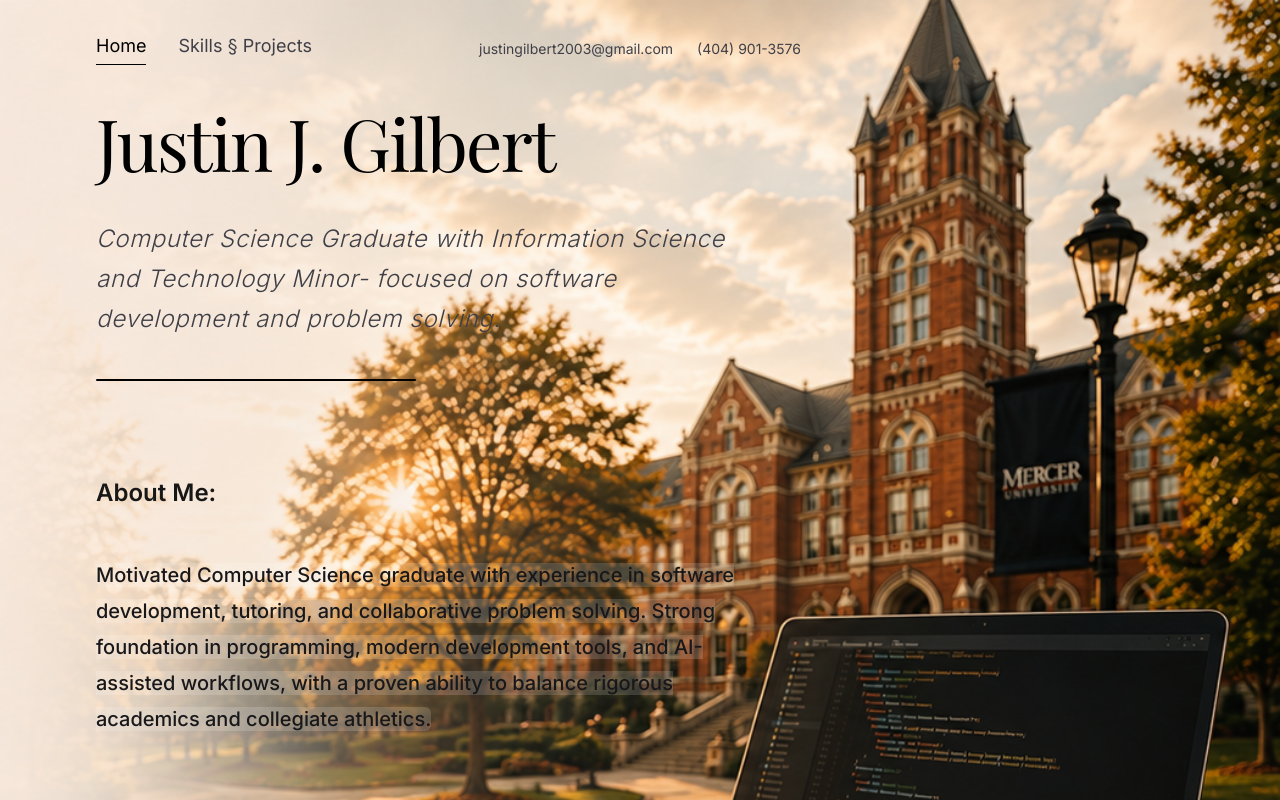
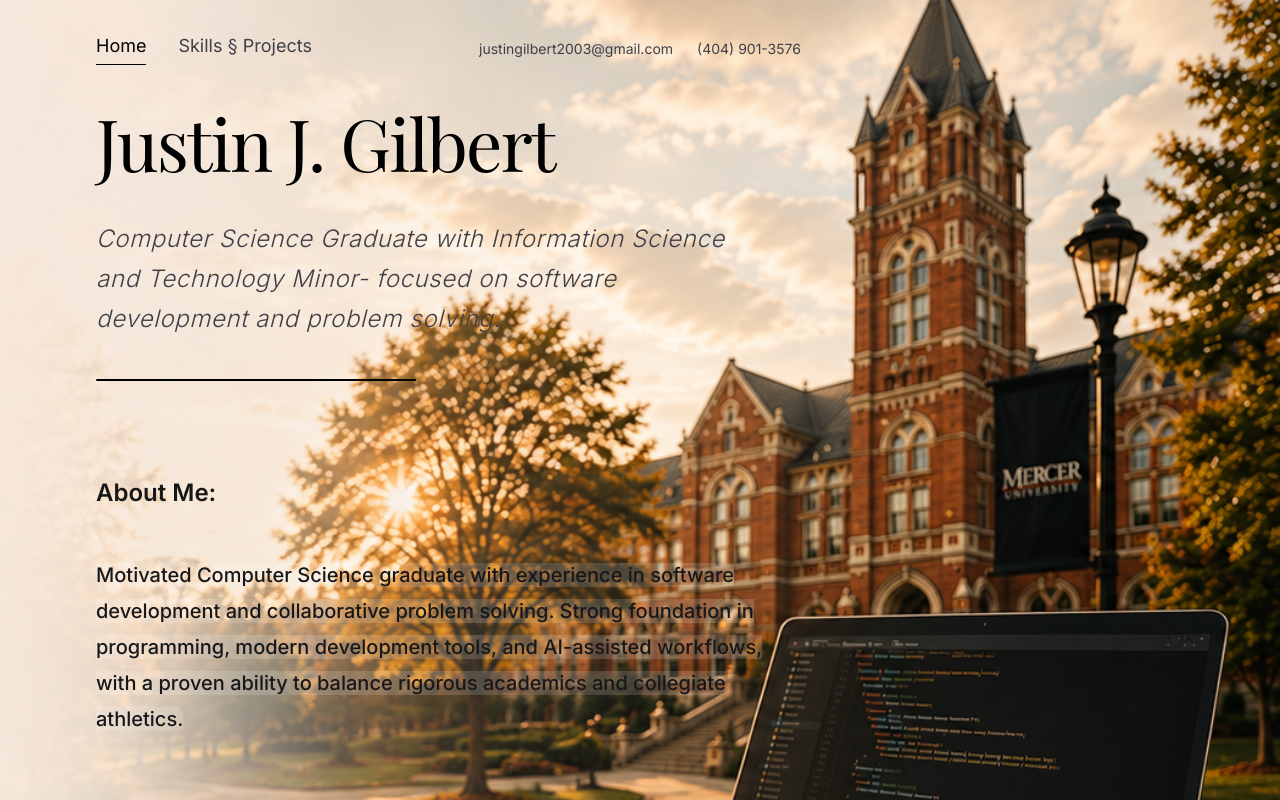
Before and after one commit to gilbert-jj/justing-portfolio, a Next.js app: page / in a window 1280 px wide. Shown: the top 800 px of the page. Built offline with nearby package versions, Linux system fonts and the light colour scheme.

Commit message:
removed tutoring on front page

```diff
--- a/app/page.tsx
+++ b/app/page.tsx
@@ -55,7 +55,7 @@ className="min-h-screen bg-cover bg-right bg-no-repeat bg-zinc-100"  style={{
             About Me: </h2>
             <p className="max-w-2xl text-xl leading-9 text-zinc-900 font-medium">
              <span className= "bg-white/15 rounded-md">
-            Motivated Computer Science graduate with experience in software development, tutoring, and collaborative problem solving. Strong foundation in programming, modern development tools, and AI-assisted workflows, with a proven ability to balance rigorous academics and collegiate athletics.
+            Motivated Computer Science graduate with experience in software development and collaborative problem solving. Strong foundation in programming, modern development tools, and AI-assisted workflows, with a proven ability to balance rigorous academics and collegiate athletics.
              </span>
             </p>
             <h2 className= "text-2xl font-semibold mt-16 mb-4">
```
